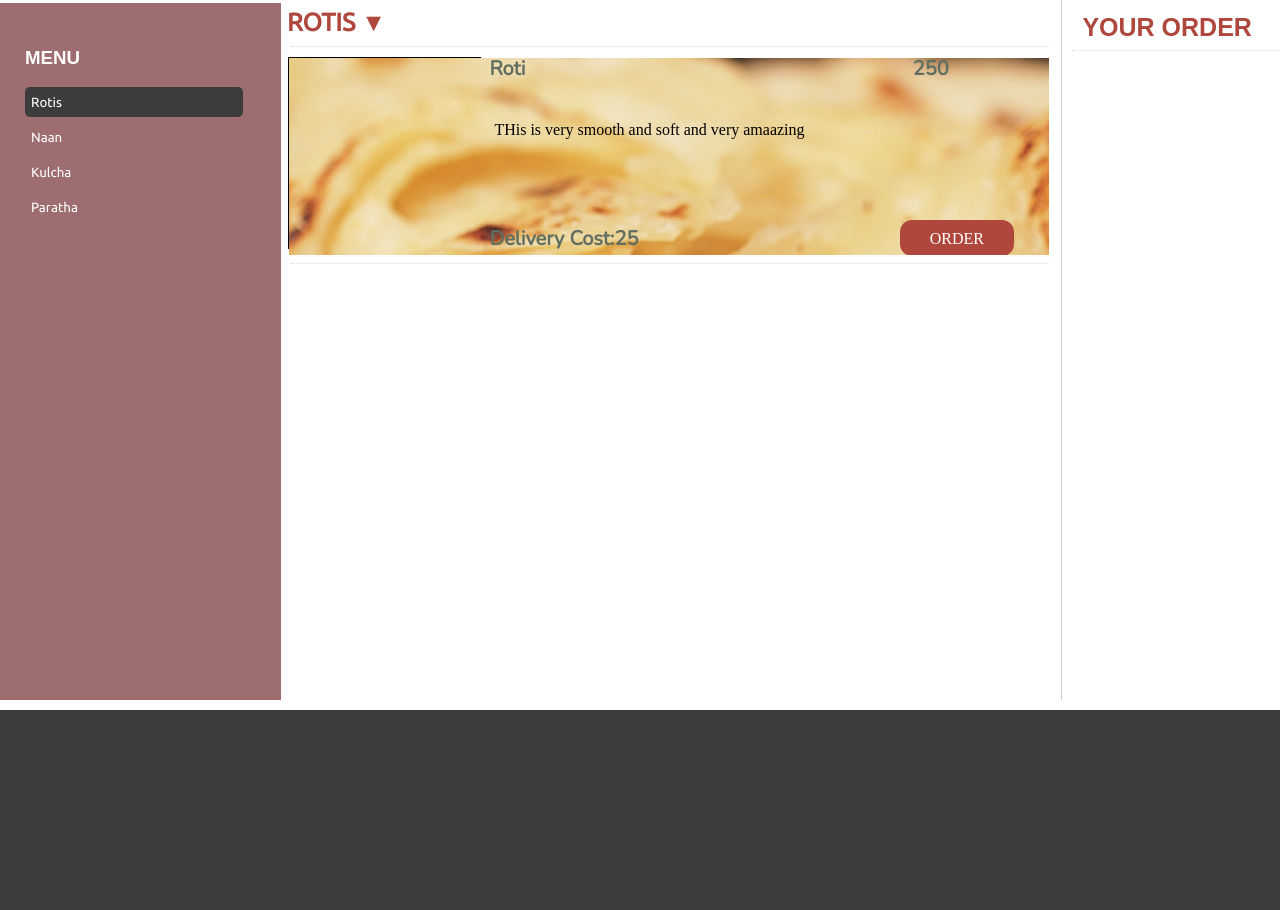
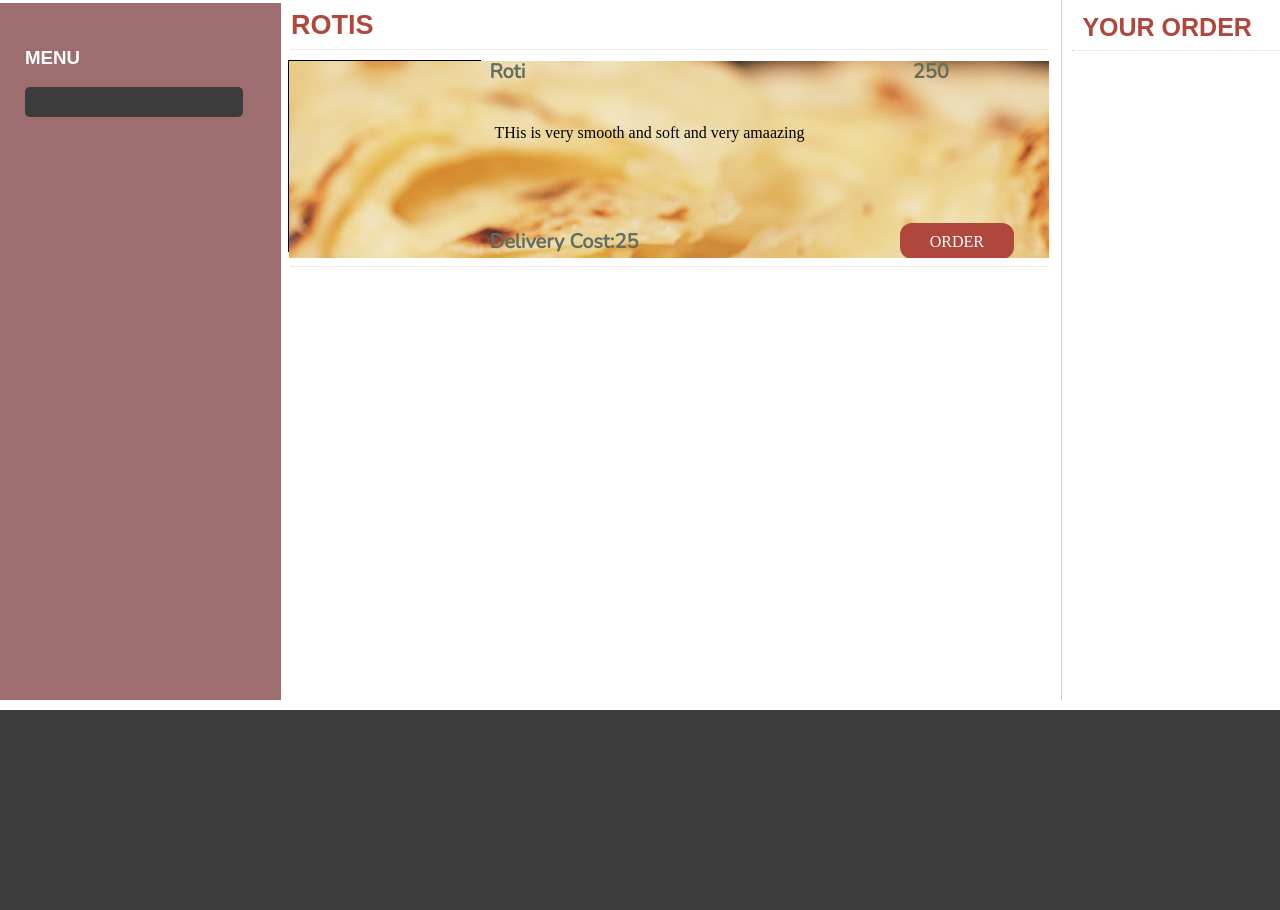
Before and after one commit to pannagashree/OsrpageWithBackend, a Django app: template templates/menu.html in a window 1280 px wide. Shown: the part 300-1210 px from the top of the page. Run offline with Django 3.2, Linux system fonts and the light colour scheme; the template is opened without the code that fills it, so the values that code supplies are empty; some libraries are stand-ins or nearby versions.

Commit message:
few changes in menu page

```diff
--- a/static/css/base.css
+++ b/static/css/base.css
@@ -74,9 +74,9 @@
 .container .icon,.container .closebtn{
     display: none;
 }
-.dropdown:hover .dropdown-content {
+/*.dropdown:hover .dropdown-content {
     display: block;
-}
+}*/
 @media screen and (max-width: 320px) {
   .responsive-content a:not(:first-child) {display: none;}
   .container .dropdown {
--- a/static/css/menu.css
+++ b/static/css/menu.css
@@ -8,6 +8,7 @@
     overflow-y: hidden;
     width:100%;
     margin-top: 7px;
+    display: none;
 }
 
 .dropdown2 .dropbtn2 {
@@ -161,6 +162,16 @@
     height: 100%;
     width:74%;
 }
+h4{
+    margin-left: 10px;
+    font-size: 27px;
+    margin-bottom: 0;
+    margin-top: 10px;
+    font-weight: bold;
+    /*margin-top: 15px;*/
+    font-family: 'Francois One', sans-serif;
+    color: #AF473C;
+}
 h5{
     padding-left: 5px;
     padding-top: 10px;
@@ -261,6 +272,9 @@
   h2{
     font-size: 65px;
   }
+  h4{
+    display: none;
+  }
   .tab
   {
     display: none;
@@ -277,6 +291,9 @@
     position: absolute;
     top:0;
     left: 0;
+  }
+  .dropdown2{
+    display: block;
   }
   div.content{
     width: 95%;
--- a/static/js/menu.js
+++ b/static/js/menu.js
@@ -17,6 +17,23 @@
     // Show the current tab, and add an "active" class to the link that opened the tab
     document.getElementById(menuName).style.display = "block";
     evt.currentTarget.className += " active";
+    var ele=evt.currentTarget.className;
+    var ele1=document.getElementsByClassName(ele)[0].parentElement;
+    var var1=evt.currentTarget.innerHTML;
+    var var2='&#9660';
+    document.getElementsByClassName("dropbtn2")[0].innerHTML=var1.toUpperCase().concat(var2);
+    if(ele1.className!="tab")
+    {
+        var childs=document.getElementsByClassName('tab')[0].childNodes;
+        for(i=0;i<childs.length;i++)
+        {
+            if(childs[i].innerHTML==var1)
+            {
+                childs[i].className+=" active";
+            }
+        }
+    }
+    ele1.classList.remove("show");
 }
 $(".content a").click(function(e) {
    //do something
--- a/templates/menu.html
+++ b/templates/menu.html
@@ -13,23 +13,23 @@
  <div class="pagebody">
     <div class="tab">
       <h3>MENU</h3>
-      <button class="tablinks active" onclick="openMenu(event, 'Roti')">Rotis</button>
-      <button class="tablinks" onclick="openMenu(event, 'Naan')">Naan</button>
-      <button class="tablinks" onclick="openMenu(event, 'Kulcha')">Kulcha</button>
-      <button class="tablinks" onclick="openMenu(event, 'Paratha')">Paratha</button>
+      <button class="tablinks active" onclick="openMenu(event, 'item1')">{% block item1 %}{% endblock item1 %}</button>
+      <button class="tablinks" onclick="openMenu(event, 'item2')">{% block item2 %}{% endblock item2 %}</button>
+      <button class="tablinks" onclick="openMenu(event, 'item3')">{% block item3 %}{% endblock item3 %}</button>
+      <button class="tablinks" onclick="openMenu(event, 'item4')">{% block item4 %}{% endblock item4 %}</button>
     </div>
     <div class="middle">
       <div class="dropdown2">
          <button class="dropbtn2" onclick='$("#myDropdown2").toggleClass("show")'>ROTIS  &#9660;</button>
           <div id="myDropdown2" class="dropdown-content2">
-            <button class="tablinks active" onclick="openMenu(event, 'Roti')">Rotis</button>
-            <button class="tablinks" onclick="openMenu(event, 'Naan')">Naan</button>
-            <button class="tablinks" onclick="openMenu(event, 'Kulcha')">Kulcha</button>
-            <button class="tablinks" onclick="openMenu(event, 'Paratha')">Paratha</button>
+            <button class="tablinks active" onclick="openMenu(event, 'item1')">{% block s_item1 %}{% endblock s_item1%}</button>
+            <button class="tablinks" onclick="openMenu(event, 'item2')">{% block s_item2 %}{% endblock s_item2 %}</button>
+            <button class="tablinks" onclick="openMenu(event, 'item3')">{% block s_item3 %}{% endblock s_item3 %}</button>
+            <button class="tablinks" onclick="openMenu(event, 'item4')">{% block s_item4 %}{% endblock s_item4 %}</button>
           </div>
       </div>
-      <div id="Roti" class="tabcontent">
-       <!--<h4>ROTIS  &#9660;</h4>!-->
+      <div id="item1" class="tabcontent">
+       <h4>ROTIS</h4>
        <hr>
        <div class="items">
         <div class="image">
@@ -60,12 +60,16 @@
     <p id="font">YOUR ORDER</p>
     <hr>
     </div>
-    <div id="Naan" class="tabcontent hide">
+    <div id="item2" class="tabcontent hide">
       <h3>Paris</h3>
       <p>Paris is the capital of France.</p>
     </div>
-    <div id="Kulcha" class="tabcontent hide">
+    <div id="item3" class="tabcontent hide">
       <h3>kulcha</h3>
+      <p>Tokyo is the capital of Japan.</p>
+    </div>
+    <div id="item4" class="tabcontent hide">
+      <h3>Paratha</h3>
       <p>Tokyo is the capital of Japan.</p>
     </div>
     </div>
--- a/webpage_display/views.py
+++ b/webpage_display/views.py
@@ -6,4 +6,4 @@
 # Create your views here.
 def menu(request):
 	if(request.method=='GET'):
-		return render(request,'menu.html')
+		return render(request,'indian_breads.html')
```
Also changed, not shown: 1 other file.
